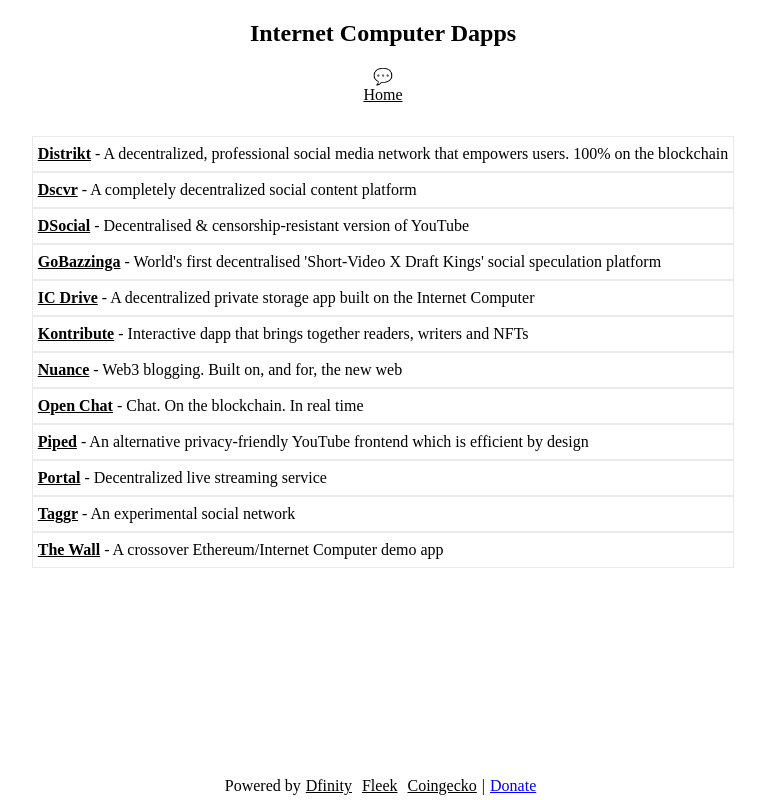
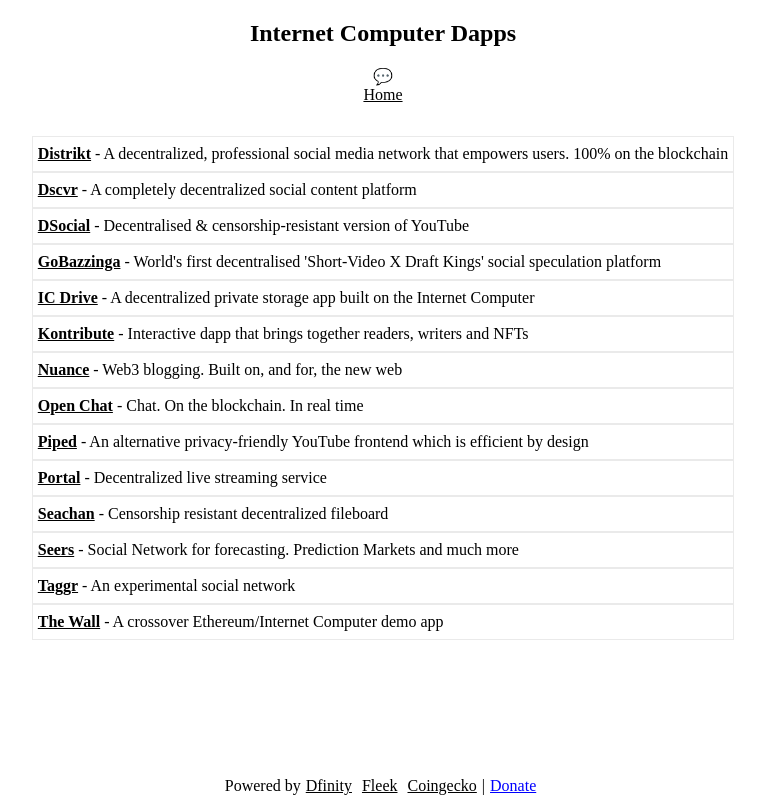
Before and after one commit to rjlucasm/ictoday, a Next.js app: page /dapps in a window 1280 px wide. Shown: the whole page, without its empty margins (257-1022 px from the left). Built offline with nearby package versions, Linux system fonts and the light colour scheme.

Commit message:
Updates 07/10

```diff
--- a/pages/dapps.js
+++ b/pages/dapps.js
@@ -48,6 +48,12 @@ export default function Dapps() {
                 <a href="https://portal.one/" target="_blank" rel="noopener noreferrer">Portal</a> - Decentralized live streaming service
             </div>
             <div className="pagescard">
+                <a href="https://th2xf-nyaaa-aaaap-qaitq-cai.ic0.app/" target="_blank" rel="noopener noreferrer">Seachan</a> - Censorship resistant decentralized fileboard
+            </div>
+            <div className="pagescard">
+                <a href="http://seers.bet/" target="_blank" rel="noopener noreferrer">Seers</a> - Social Network for forecasting. Prediction Markets and much more
+            </div>
+            <div className="pagescard">
                 <a href="http://taggr.top/" target="_blank" rel="noopener noreferrer">Taggr</a> - An experimental social network
             </div>
             <div className="pagescard">
--- a/pages/watchlist.js
+++ b/pages/watchlist.js
@@ -159,9 +159,6 @@ export default function Watchlist() {
                 <a href="https://ratels.app/" target="_blank" rel="noopener noreferrer">Ratels</a> - The most personalized crypto wallet on the IC
             </div>
             <div className="pagescard">
-                <a href="http://seers.bet/" target="_blank" rel="noopener noreferrer">Seers</a> - Social Network for forecasting. Prediction Markets and much more
-            </div>
-            <div className="pagescard">
                 <a href="https://c3qag-6yaaa-aaaah-aaqta-cai.ic0.app/" target="_blank" rel="noopener noreferrer">SkyDocs</a> - Decentralized Google Docs alternative
             </div>
             <div className="pagescard">
```
